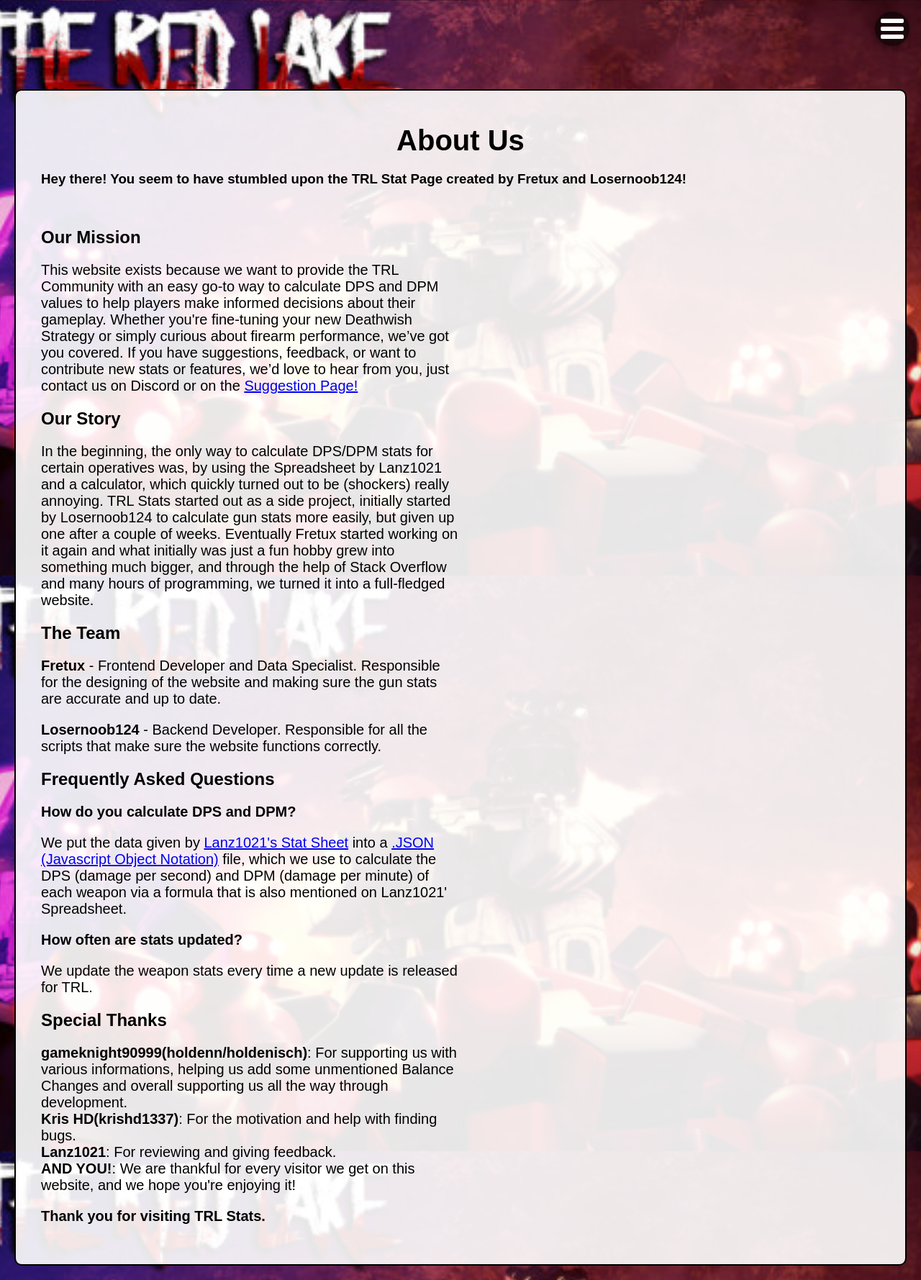
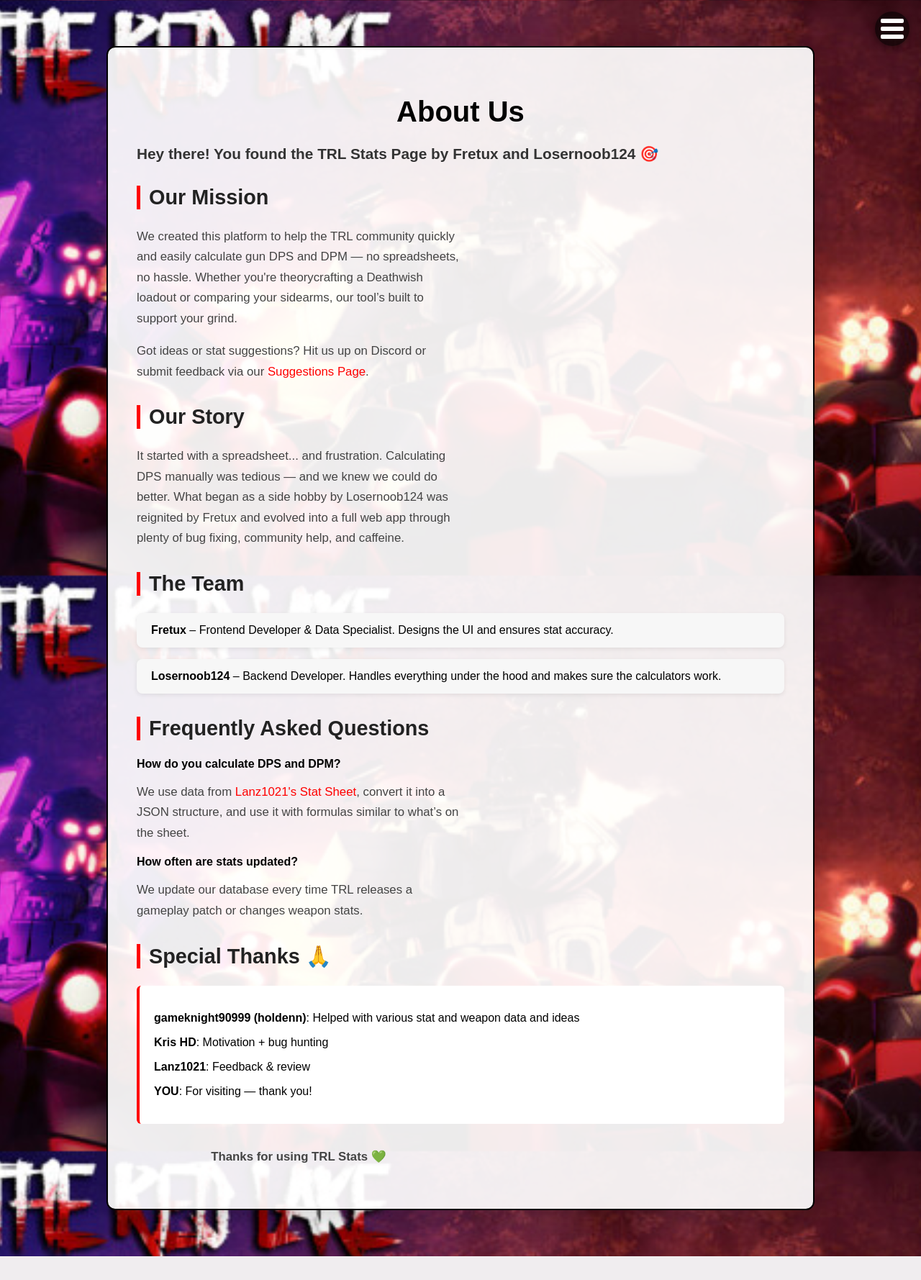
Before and after one commit to ScriptSorcerer20/TRL-gun-stats, a Flask app: page /about_us in a window 1280 px wide. Shown: the whole page at 72% size. After the commit the page ends 1746 px from the top, so only its background shows below. Run offline with Flask 3, Linux system fonts and the light colour scheme.

Commit message:
Update UI, improve navigation, and refine About Us content

```diff
--- a/static/filterTable.js
+++ b/static/filterTable.js
@@ -3,7 +3,6 @@ function filterTable() {
     const filter = input.value.toLowerCase();
     const table = document.getElementById('gun-stats');
     const tr = table.getElementsByTagName('tr');
-
     for (let i = 1; i < tr.length; i++) {
         const td = tr[i].getElementsByTagName('td')[1];
         if (td) {
--- a/static/style.css
+++ b/static/style.css
@@ -24,7 +24,7 @@ input[type="text"] {
 }
 
 body {
-    background-image: url("/static/img/trlbg1.jpg");
+    background-image: url("/trlstats/static/img/trlbg1.jpg");
     background-repeat: no-repeat;
     background-attachment: fixed;
     background-size: cover;
@@ -39,14 +39,14 @@ header nav {
 }
 
 header nav a {
-    color: #4CAF50;
+    color: red;
     text-decoration: none;
     font-weight: bold;
     padding: 10px 20px;
 }
 
 header nav a:hover {
-    color: gray;
+    color: red;
 }
 
 h1 {
@@ -85,14 +85,14 @@ th {
 
 button {
     padding: 5px 10px;
-    background-color: #4CAF50;
+    background-color: red;
     color: white;
     border: none;
     cursor: pointer;
 }
 
 button:hover {
-    background-color: #45a049;
+    background-color: red;
 }
 
 input {
@@ -318,7 +318,7 @@ textarea {
 
 /* Button hover effect */
 .button1:hover {
-    background-color: #45a049;
+    background-color: red;
     transform: scale(1.05);
 }
 
@@ -330,7 +330,6 @@ textarea {
     margin-top: 20px;
 }
 
-/* Adjustments for mobile responsiveness */
 @media screen and (max-width: 600px) {
     input[type="text"], input[type="number"], textarea {
         width: 80%;
@@ -342,14 +341,13 @@ textarea {
     }
 
     #modifiers {
-        width: 100%; /* Adjust this percentage to control the width */
+        width: 100%;
     }
 
     #abilities {
         width: 100%;
     }
 
-    /* Adjust spacing between different ability modifiers */
     #abilities label {
         display: block;
         margin-bottom: 10px;
@@ -357,13 +355,11 @@ textarea {
         white-space: nowrap;
     }
 
-    /* Optional: Adjust margin between checkbox and text */
     #abilities input[type="checkbox"] {
         margin-right: 5px;
     }
 }
 
-/* Styling for horizontal table */
 .weapon-stats-table {
     width: 100%;
     border-collapse: collapse;
@@ -373,7 +369,7 @@ textarea {
 .weapon-stats-table th, .weapon-stats-table td {
     border: 1px solid #ddd;
     padding: 8px;
-    text-align: center; /* Centers the text */
+    text-align: center;
 }
 
 .weapon-stats-table th {
@@ -459,9 +455,6 @@ textarea {
   font-size: 1.1rem;
   font-weight: 500;
 }
-.nav-menu a:hover {
-  color: #4CAF50;
-}
 
 .nav-menu.active {
   right: 0;
--- a/templates/about_us.html
+++ b/templates/about_us.html
@@ -1,14 +1,111 @@
 <!DOCTYPE html>
 <html lang="en">
 <head>
-    <meta charset="UTF-8">
-    <meta name="viewport" content="width=device-width, initial-scale=1.0">
-    <link rel="icon" type="image/x-icon" href="/static/img/TRL_Logo_Custom.jpg">
-    <link rel="stylesheet" href="{{ url_for('static', filename='style.css') }}">
-    <title>About Us</title>
-    <script>
-    </script>
+    <meta charset="UTF-8"/>
+    <meta name="viewport" content="width=device-width, initial-scale=1.0"/>
+    <title>About Us - TRL Stats</title>
+    <link rel="icon" type="image/x-icon" href="/trlstats/static/img/TRL_Logo_Custom.jpg"/>
+    <link rel="stylesheet" href="{{ url_for('static', filename='style.css') }}"/>
+    <style>
+        main {
+            background-color: rgba(255, 255, 255, 0.92);
+            margin: 8vh auto;
+            padding: 40px;
+            border-radius: 12px;
+            width: 90%;
+            max-width: 900px;
+            box-shadow: 0 10px 40px rgba(0, 0, 0, 0.2);
+        }
+
+        h1 {
+            text-align: center;
+            font-size: 3rem;
+            margin-bottom: 1.5rem;
+            color: #111;
+        }
+
+        h2 {
+            margin-top: 2rem;
+            color: #222;
+            font-size: 1.8rem;
+            border-left: 5px solid red;
+            padding-left: 12px;
+        }
+
+        h3 {
+            font-size: 1.3rem;
+            margin-top: 1.5rem;
+            color: #333;
+        }
+
+        .about_us_text {
+            font-size: 1.05rem;
+            line-height: 1.7;
+            margin-top: 1rem;
+            color: #444;
+        }
+
+        .highlight {
+            font-weight: bold;
+            color: #d32f2f;
+        }
+
+        a {
+            color: red;
+            text-decoration: none;
+        }
+
+        a:hover {
+            text-decoration: underline;
+        }
+
+        .team-section {
+            display: flex;
+            flex-direction: column;
+            gap: 1rem;
+        }
+
+        .team-member {
+            background-color: #f7f7f7;
+            padding: 15px 20px;
+            border-radius: 8px;
+            box-shadow: 0 2px 6px rgba(0, 0, 0, 0.08);
+        }
+
+        .thanks-section {
+            background-color: #fff;
+            padding: 20px;
+            border-left: 4px solid red;
+            border-radius: 6px;
+            margin-top: 1.5rem;
+        }
+
+        .faq p {
+            margin-top: 0.5rem;
+        }
+
+        /* Responsive */
+        @media screen and (max-width: 600px) {
+            main {
+                padding: 25px;
+            }
+
+            h1 {
+                font-size: 2rem;
+            }
+
+            h2 {
+                font-size: 1.5rem;
+            }
+
+            .about_us_text {
+                font-size: 0.95rem;
+            }
+        }
+    </style>
 </head>
+
+<body>
 <header>
     <nav>
         <button class="hamburger" aria-label="Toggle menu">
@@ -21,59 +118,74 @@
             <a href="{{ url_for('about_us') }}">ABOUT US</a>
             <a href="{{ url_for('suggestion') }}">SUGGESTIONS & FEEDBACK</a>
             <a href="https://www.roblox.com/games/5766084948/SCP-The-Red-Lake-EVENT">PLAY THE RED LAKE</a>
+            <a href="https://discord.gg/2jDevH8aTd">OUR DISCORD</a>
         </div>
     </nav>
 </header>
-<body class="background-image">
+
 <main>
     <h1>About Us</h1>
-    <h3><b>Hey there!</b> You seem to have stumbled upon the TRL Stat Page created by <b>Fretux</b> and
-        <b>Losernoob124!</b></h3><br>
+
+    <h3><b>Hey there!</b> You found the TRL Stats Page by <b>Fretux</b> and <b>Losernoob124</b> 🎯</h3>
+
     <h2>Our Mission</h2>
-    <p class="about_us_text">This website exists because we want to provide the
-        TRL Community with an easy go-to way to calculate DPS and DPM values to help players make informed decisions
-        about their gameplay. Whether you're fine-tuning your new Deathwish Strategy or simply curious about firearm
-        performance, we’ve got you covered. If you have suggestions, feedback, or want to contribute new stats or
-        features, we’d love to hear from you, just contact us on Discord or on the <a
-                href="{{ url_for('suggestion') }}">Suggestion Page!</a>
+    <p class="about_us_text">
+        We created this platform to help the TRL community quickly and easily calculate gun DPS and DPM — no
+        spreadsheets, no hassle. Whether you're theorycrafting a Deathwish loadout or comparing your sidearms, our
+        tool’s built to support your grind.
     </p>
+    <p class="about_us_text">
+        Got ideas or stat suggestions? Hit us up on Discord or submit feedback via our <a
+            href="{{ url_for('suggestion') }}">Suggestions Page</a>.
+    </p>
+
     <h2>Our Story</h2>
     <p class="about_us_text">
-        In the beginning, the only way to calculate DPS/DPM stats for certain operatives was, by using the Spreadsheet
-        by Lanz1021 and a calculator, which quickly turned out to be (shockers) really annoying. TRL Stats started out
-        as a side project, initially started by Losernoob124 to calculate gun stats more easily, but given up one after
-        a couple of weeks. Eventually Fretux started working on it again and what initially was just a fun hobby grew
-        into something much bigger, and through the help of Stack Overflow and many hours of programming, we
-        turned it into a full-fledged website.
+        It started with a spreadsheet... and frustration. Calculating DPS manually was tedious — and we knew we could do
+        better. What began as a side hobby by Losernoob124 was reignited by Fretux and evolved into a full web app
+        through plenty of bug fixing, community help, and caffeine.
     </p>
+
     <h2>The Team</h2>
+    <div class="team-section">
+        <div class="team-member">
+            <b>Fretux</b> – Frontend Developer & Data Specialist. Designs the UI and ensures stat accuracy.
+        </div>
+        <div class="team-member">
+            <b>Losernoob124</b> – Backend Developer. Handles everything under the hood and makes sure the calculators
+            work.
+        </div>
+    </div>
+
+    <h2>Frequently Asked Questions</h2>
+    <div class="faq">
+        <p><b>How do you calculate DPS and DPM?</b></p>
         <p class="about_us_text">
-        <b>Fretux</b> - Frontend Developer and Data Specialist. Responsible for the designing of the website and making
-        sure the gun stats are accurate and up to date.
+            We use data from <a
+                href="https://docs.google.com/spreadsheets/d/1hGGLMOKB5Tj3FSo38HX7WbIvOmMbgfE5ZApTSOZgnS8/edit?gid=0#gid=0"
+                target="_blank">Lanz1021's Stat Sheet</a>, convert it into a JSON structure, and use it with formulas
+            similar to what’s on the sheet.
         </p>
+
+        <p><b>How often are stats updated?</b></p>
         <p class="about_us_text">
-        <b>Losernoob124</b> - Backend Developer. Responsible for all the scripts that make sure the website functions
-        correctly.
+            We update our database every time TRL releases a gameplay patch or changes weapon stats.
         </p>
-    <h2>Frequently Asked Questions</h2>
-    <p class="about_us_text"><b>How do you calculate DPS and DPM?</b></p>
-    <p class="about_us_text">We put the data given by
-        <a href="https://docs.google.com/spreadsheets/d/1hGGLMOKB5Tj3FSo38HX7WbIvOmMbgfE5ZApTSOZgnS8/edit?gid=0#gid=0">Lanz1021's
-            Stat Sheet</a> into a <a href="https://www.w3schools.com/whatis/whatis_json.asp">.JSON (Javascript Object
-            Notation)</a> file, which we use to calculate the DPS
-        (damage per second) and DPM (damage per minute) of each weapon via a formula that is also mentioned on Lanz1021'
-        Spreadsheet.</p>
+    </div>
 
-    <p class="about_us_text"><b>How often are stats updated?</b></p>
-    <p class="about_us_text">We update the weapon stats every time a new update is released for TRL.</p>
-    <h2>Special Thanks</h2>
-    <p class="about_us_text">
-        <b>gameknight90999(holdenn/holdenisch)</b>: For supporting us with various informations, helping us add some unmentioned Balance Changes and overall supporting us all the way through development.<br>
-        <b>Kris HD(krishd1337)</b>: For the motivation and help with finding bugs.<br>
-        <b>Lanz1021</b>: For reviewing and giving feedback.<br>
-        <b>AND YOU!</b>: We are thankful for every visitor we get on this website, and we hope you're enjoying it!
-    </p>
-    <h3 class="about_us_text">Thank you for visiting <b>TRL Stats</b>.</h3>
+    <h2>Special Thanks 🙏</h2>
+    <div class="thanks-section">
+        <p><b>gameknight90999 (holdenn)</b>: Helped with various stat and weapon data and ideas</p>
+        <p><b>Kris HD</b>: Motivation + bug hunting</p>
+        <p><b>Lanz1021</b>: Feedback & review</p>
+        <p><b>YOU</b>: For visiting — thank you!</p>
+    </div>
+
+    <h3 class="about_us_text" style="text-align: center; margin-top: 2rem;">
+        Thanks for using <b>TRL Stats</b> 💚
+    </h3>
+</main>
+
 <script>
     const hamburger = document.querySelector('.hamburger');
     const navMenu = document.querySelector('.nav-menu');
@@ -90,6 +202,5 @@
         })
     );
 </script>
-</main>
 </body>
 </html>
--- a/templates/suggestion.html
+++ b/templates/suggestion.html
@@ -17,7 +17,7 @@
         <div class="nav-menu">
             <a href="{{ url_for('calculator') }}">DPS/DPM CALCULATOR</a>
             <a href="{{ url_for('about_us') }}">ABOUT US</a>
-            <a href="{{ url_for('suggestion') }}">SUGGESTIONS & FEEDBACK</a>
+            <a href="{{ url_for('index') }}">GUN STATS</a>
             <a href="https://www.roblox.com/games/5766084948/SCP-The-Red-Lake-EVENT">PLAY THE RED LAKE</a>
             <a href="https://discord.gg/2jDevH8aTd">OUR DISCORD</a>
         </div>
```
Also changed, not shown: templates/calculator.html (+19 -28 lines). Lines whose indentation alone changed are shown as unchanged.
